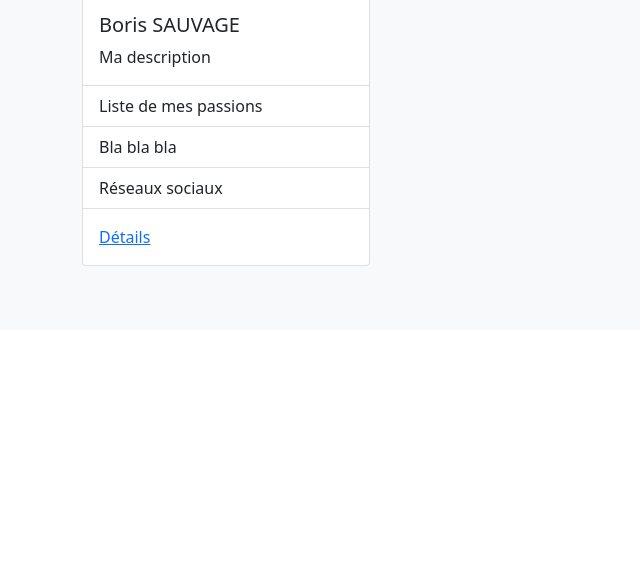
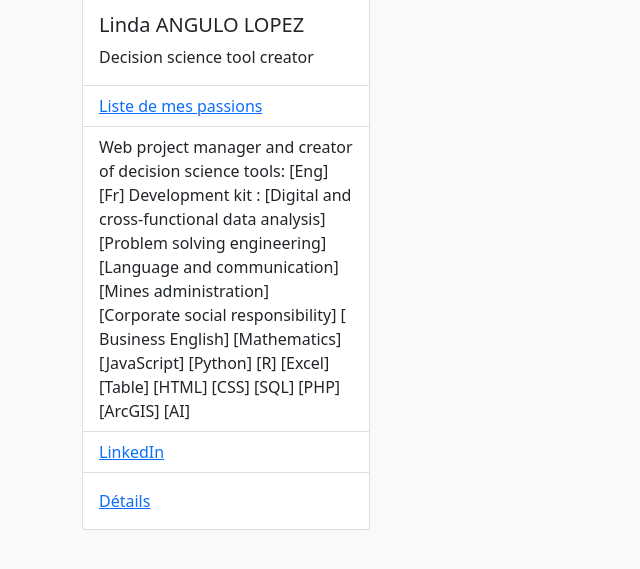
Before and after one commit to WernerColombani/trombinoscope-project, a plain HTML site: page index.html in a window 1280 px wide. Shown: the part 763-1332 px from the top of the page, without its empty margins (0-640 px from the left). Before the commit the page ends 1093 px from the top, so only its background shows below. Drawn offline with nearby package versions, Linux system fonts and the light colour scheme.

Commit message:
Add files via upload

```diff
--- a/index.html
+++ b/index.html
@@ -65,19 +65,21 @@
 
         <div class="album py-5 bg-light">
             <div class="container">
-                <!-- Boris -->
+                <!-- Linda -->
                 <div class="row my-3">
                     <div class="col-md-3">
                         <div class="card" style="width: 18rem;">
-                            <img class="card-img-top" src="https://media-exp1.licdn.com/dms/image/C4D03AQF6BP8F2HwAUw/profile-displayphoto-shrink_200_200/0/1516637020829?e=1617235200&amp;v=beta&amp;t=dUfLHFxjryPXPEU8pkTyVqdmuOwXZPSQUfhFyU4OFA0" alt="Card image cap">
+                            <img class="card-img-top" src="https://media-exp1.licdn.com/dms/image/C4E12AQFXVMHYNNiA1w/article-cover_image-shrink_423_752/0/1613945005151?e=1619654400&v=beta&t=PurupXuAdfnQd_ZRovvr8ULNgMXrfMYc_jucFnvJUQM" alt="Oceans Map">
                             <div class="card-body">
-                                <h5 class="card-title">Boris SAUVAGE</h5>
-                                <p class="card-text">Ma description</p>
+                                <h5 class="card-title">Linda ANGULO LOPEZ</h5>
+                                <p class="card-text">Decision science tool creator </p>
                             </div>
                             <ul class="list-group list-group-flush">
-                                <li class="list-group-item">Liste de mes passions</li>
-                                <li class="list-group-item">Bla bla bla</li>
-                                <li class="list-group-item">Réseaux sociaux</li>
+                                <li class="list-group-item"><a href="https://lindangulopez.github.io/">Liste de mes passions</a></li>
+                                <li class="list-group-item">Web project manager and creator of decision science tools: [Eng] [Fr]
+
+                                    Development kit : [Digital and cross-functional data analysis] [Problem solving engineering] [Language and communication] [Mines administration] [Corporate social responsibility] [ Business English] [Mathematics] [JavaScript] [Python] [R] [Excel] [Table] [HTML] [CSS] [SQL] [PHP] [ArcGIS] [AI]</li>
+                                <li class="list-group-item"><a href="https://www.linkedin.com/in/lindangulopez/">LinkedIn</a></li>
                             </ul>
                             <div class="card-body">
                                 <a href="#" class="card-link">Détails</a>
```
